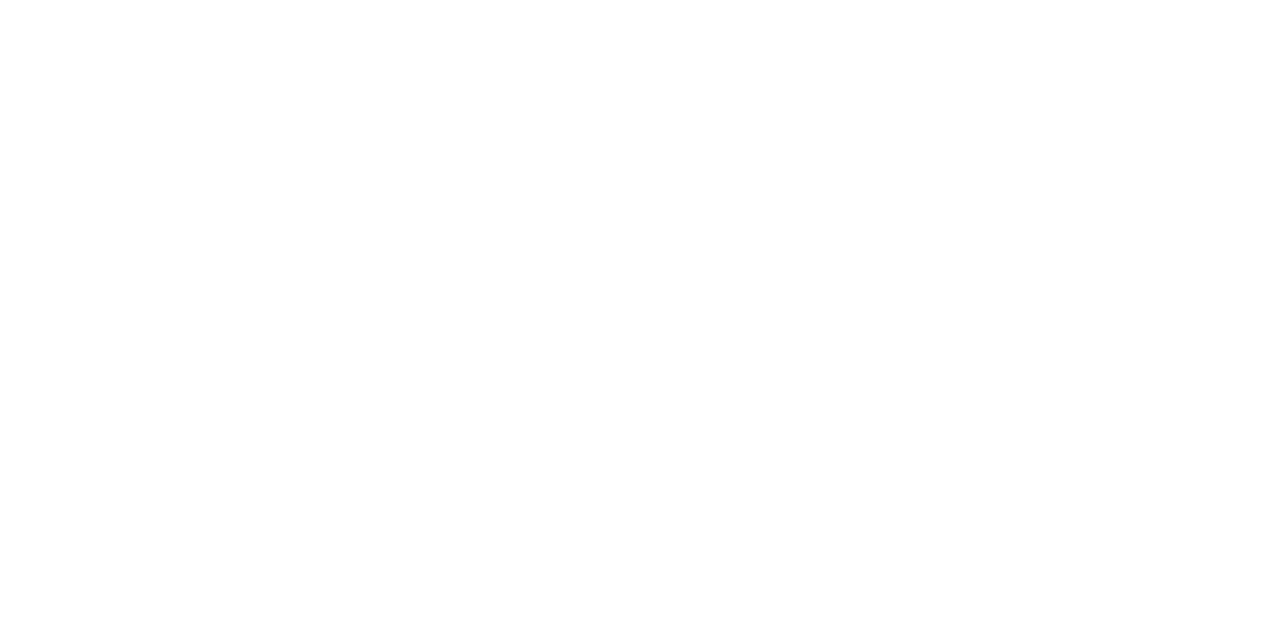
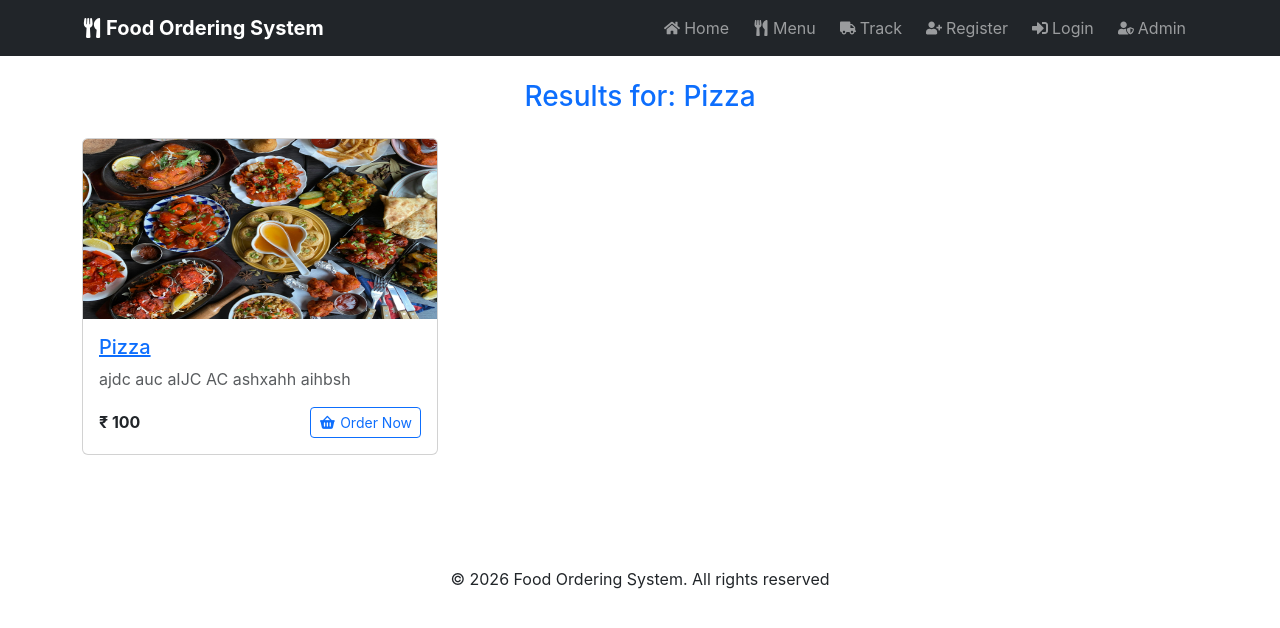
Before and after one commit to Keerthan-17/FoodOrderingSystem, a React (Create React App) app in the folder frontend/: page /search in a window 1280 px wide. Before the commit this address had no page. Shown: the top 628 px of the page. Built offline with nearby package versions, Linux system fonts and the light colour scheme.

Commit message:
Add SearchPage component and update routing; refactor AdminLogin to use PublicLayout

```diff
--- a/frontend/src/App.js
+++ b/frontend/src/App.js
@@ -6,6 +6,7 @@
 import ManageCategory from "./pages/ManageCategory";
 import AddFood from "./pages/AddFood";
 import ManageFood from "./pages/ManageFood";
+import SearchPage from "./pages/SearchPage";
 
 function App() {
   return (
@@ -18,6 +19,7 @@
         <Route path="/manage-category" element={<ManageCategory />}></Route>
         <Route path="/add-food" element={<AddFood />}></Route>
         <Route path="/manage-food" element={<ManageFood />}></Route>
+        <Route path="/search" element={<SearchPage />}></Route>
       </Routes>
     </BrowserRouter>
   );
--- a/frontend/src/components/PublicLayout.js
+++ b/frontend/src/components/PublicLayout.js
@@ -30,7 +30,7 @@
           <div className="collapse navbar-collapse" id="navbarSupportedContent">
             <ul className="navbar-nav ms-auto">
               <li className="nav-item mx-1">
-                <Link className="nav-link" to="#">
+                <Link className="nav-link" to="/">
                   <FaHome className="me-1 icon-fix" />
                   Home
                 </Link>
@@ -60,7 +60,7 @@
                 </Link>
               </li>
               <li className="nav-item mx-1">
-                <Link className="nav-link" to="#">
+                <Link className="nav-link" to="/admin-login">
                   <FaUserShield className="me-1 icon-fix" />
                   Admin
                 </Link>
--- a/frontend/src/pages/AdminLogin.js
+++ b/frontend/src/pages/AdminLogin.js
@@ -3,6 +3,7 @@
 import '../styles/admin.css'
 import {toast, ToastContainer} from 'react-toastify'
 import 'react-toastify/dist/ReactToastify.css'
+import PublicLayout from '../components/PublicLayout';
 
 const AdminLogin = () => {
 
@@ -33,6 +34,7 @@
   }
 
   return (
+    <PublicLayout>
       <div className='d-flex justify-content-center align-items-center vh-100'
       style={{backgroundImage : "url('/images/adminlogin.png')",backgroundSize:"cover"}}>
         <div className='card p-4 shadow-lg' style={{maxWidth:'400px',width:"100%"}}>
@@ -59,6 +61,7 @@
         </div>
       <ToastContainer autoClose={2000} position='top-right'/>
       </div>
+    </PublicLayout>
   )
 }
 
--- /dev/null
+++ b/frontend/src/pages/SearchPage.js
@@ -0,0 +1,36 @@
+import React from 'react'
+import PublicLayout from '../components/PublicLayout'
+import { Link } from 'react-router-dom'
+import '../styles/rare.css'
+
+const SearchPage = () => {
+  return (
+    <PublicLayout>
+      <div className='container py-4'>
+        <h3 className='text-primary text-center'>Results for: Pizza</h3>
+        <div className='row mt-4'>
+          <div className='col-md-4 mb-4'>
+            <div className='card hovereffect'>
+              <img src="../images/hero.jpg" className='card-img-top' style={{height: "180px"}} alt='Food Img'/>
+              <div className='card-body'>
+                <h5 className='card-title'>
+                  <Link to="#">Pizza</Link>
+                </h5>
+                <p className='card-text text-muted'>ajdc auc aIJC AC ashxahh aihbsh</p>
+                <div className='d-flex justify-content-between align-items-center'>
+                  <span className='fw-bold'>₹ 100</span>
+                  <Link className='btn btn-outline-primary btn-sm'>
+                  <i className='fas fa-shopping-basket me-1'></i>Order Now
+                  </Link>
+                </div>
+              </div>
+            </div>
+          </div>
+        </div>
+      </div>
+    </PublicLayout>
+
+  )
+}
+
+export default SearchPage
--- a/frontend/src/styles/home.css
+++ b/frontend/src/styles/home.css
@@ -10,7 +10,7 @@
 }
 
 .backgroundStyle{
-  background-color: rgba(0,0,0,0.5);
+  background-color: rgba(0,0,0,0.6);
   padding: 40px 20px;
   border-radius: 10px;
 }
@@ -20,3 +20,7 @@
     min-height: 300px;
   }
 }
+
+input::placeholder{
+  font-style: italic;
+}
--- /dev/null
+++ b/frontend/src/styles/rare.css
@@ -0,0 +1,5 @@
+.hovereffect:hover{
+  transform: scale(1.02);
+  box-shadow: 0 6px 15px rgb(0,0,0,0.15);
+  transition: 0.3s ease-in-out;
+}
```
Lines whose indentation alone changed are shown as unchanged.
